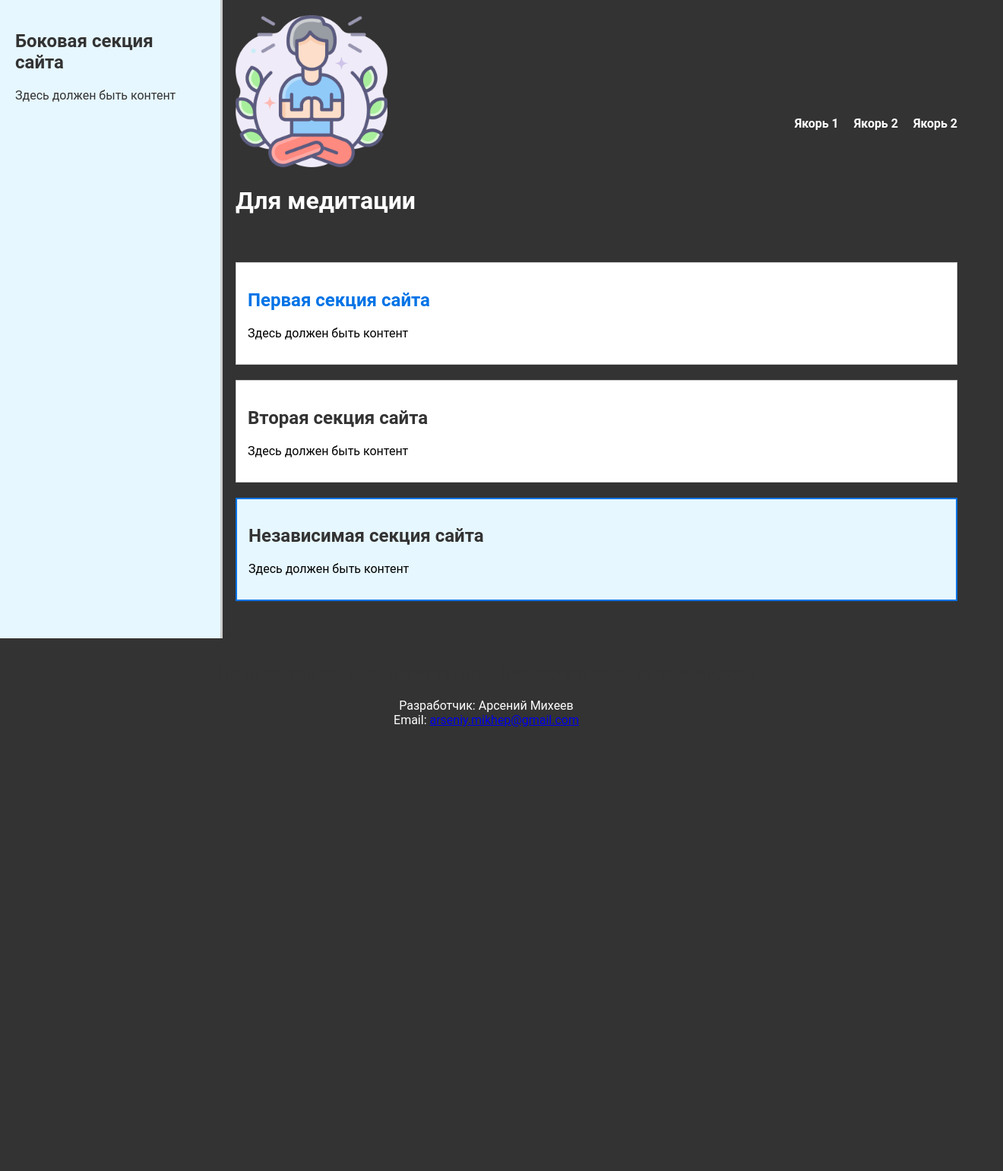
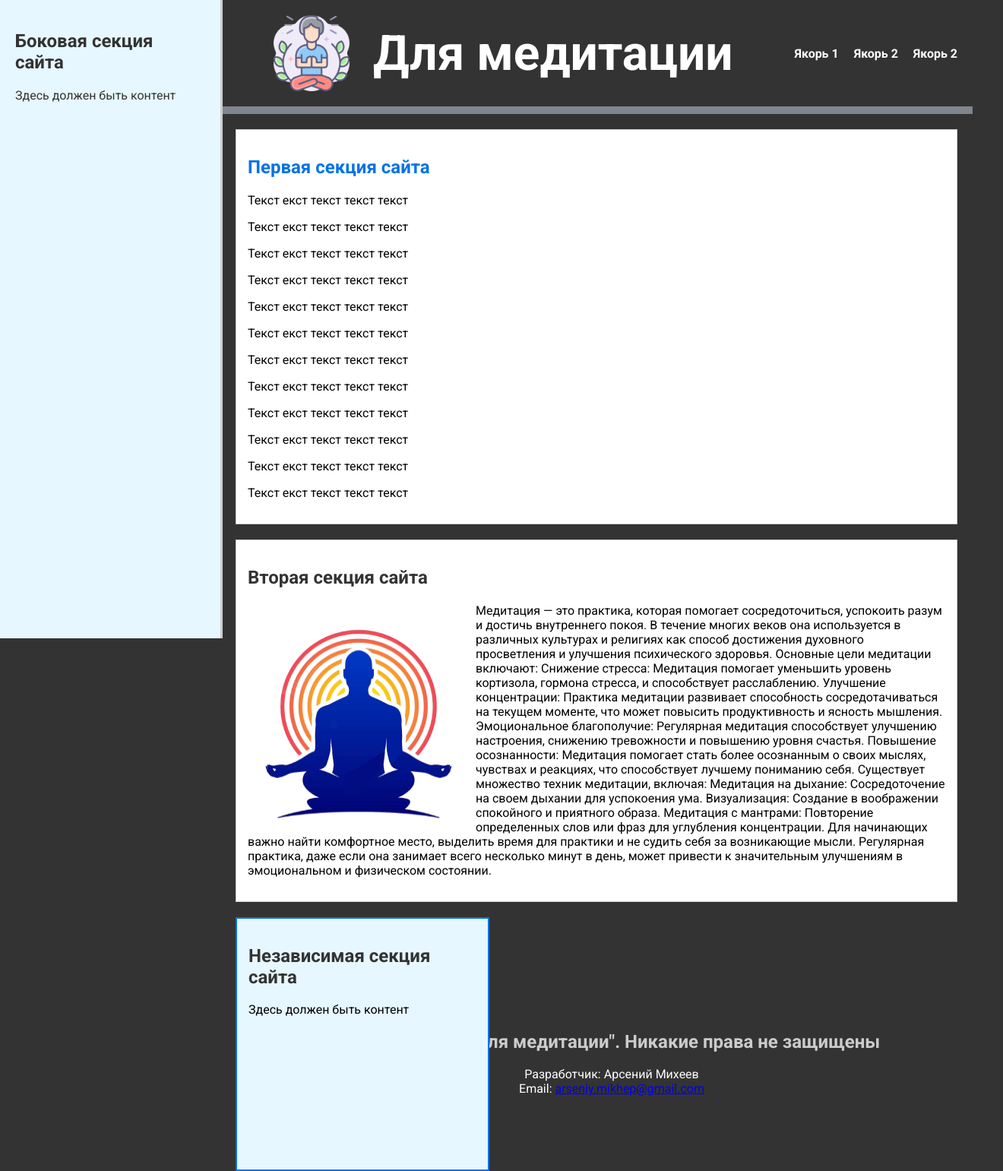
Before and after one commit to grenition/meditation-website, a plain HTML site: page index.html in a window 1280 px wide. Shown: the whole page at 76% size, 1320 px wide, since content can reach past the window. Before the commit the page ends 977 px from the top, so only its background shows below. Drawn offline with Linux system fonts and the light colour scheme.

Commit message:
feat: practice 3

```diff
--- a/index.html
+++ b/index.html
@@ -6,15 +6,16 @@
    <meta name="viewport" content="width=device-width, initial-scale=1.0">
    <title>Для медитации</title>
    <link rel="stylesheet" href="style.css">
-   <link rel="icon" href="resources/images/icon.png" type="image/png">
+   <link rel="icon" href="resources/images/" type="image/png">
+   <link href="https://fonts.googleapis.com/css2?family=Roboto:wght@400;700&display=swap" rel="stylesheet">
 </head>
 
 <body>
+   <div class="split">
+      <div class="split_mainGroup">
          <header>
-      <div class="logo">
-         <img src="resources/images/icon.png" alt="Логотип сайта" width="200" height="200">
+            <img src="resources/images/icon.png" alt="Логотип сайта" width="100" height="100">
             <h1 id="main_title">Для медитации</h1>
-      </div>
             <nav>
                <ul>
                   <li><a href="#title_1">Якорь 1</a></li>
@@ -23,26 +24,64 @@
                </ul>
             </nav>
          </header>
-
          <main>
             <section>
                <h2>Первая секция сайта</h2>
-         <p>Здесь должен быть контент</p>
+               <p>Текст екст текст текст текст </p>
+               <p>Текст екст текст текст текст </p>
+               <p>Текст екст текст текст текст </p>
+               <p>Текст екст текст текст текст </p>
+               <p>Текст екст текст текст текст </p>
+               <p>Текст екст текст текст текст </p>
+               <p>Текст екст текст текст текст </p>
+               <p>Текст екст текст текст текст </p>
+               <p>Текст екст текст текст текст </p>
+               <p>Текст екст текст текст текст </p>
+               <p>Текст екст текст текст текст </p>
+               <p>Текст екст текст текст текст </p>
             </section>
             <section>
                <h2>Вторая секция сайта</h2>
-         <p>Здесь должен быть контент</p>
+               <img src="resources/images/meditation.png" alt="Медитация" width="300" height="300" class="float_left">
+               <p>Медитация — это практика, которая помогает сосредоточиться, успокоить разум и достичь внутреннего
+                  покоя. В течение
+                  многих веков она используется в различных культурах и религиях как способ достижения духовного
+                  просветления и улучшения
+                  психического здоровья.
+
+                  Основные цели медитации включают:
+
+                  Снижение стресса: Медитация помогает уменьшить уровень кортизола, гормона стресса, и способствует
+                  расслаблению.
+
+                  Улучшение концентрации: Практика медитации развивает способность сосредотачиваться на текущем моменте,
+                  что может
+                  повысить продуктивность и ясность мышления.
+
+                  Эмоциональное благополучие: Регулярная медитация способствует улучшению настроения, снижению
+                  тревожности и повышению
+                  уровня счастья.
+
+                  Повышение осознанности: Медитация помогает стать более осознанным о своих мыслях, чувствах и реакциях,
+                  что способствует
+                  лучшему пониманию себя.
+
+                  Существует множество техник медитации, включая:
+
+                  Медитация на дыхание: Сосредоточение на своем дыхании для успокоения ума.
+                  Визуализация: Создание в воображении спокойного и приятного образа.
+                  Медитация с мантрами: Повторение определенных слов или фраз для углубления концентрации.
+                  Для начинающих важно найти комфортное место, выделить время для практики и не судить себя за
+                  возникающие мысли.
+                  Регулярная практика, даже если она занимает всего несколько минут в день, может привести к
+                  значительным улучшениям в
+                  эмоциональном и физическом состоянии.</p>
             </section>
             <article>
                <h2>Независимая секция сайта</h2>
                <p>Здесь должен быть контент</p>
             </article>
-      <aside>
-         <h2>Боковая секция сайта</h2>
-         <p>Здесь должен быть контент</p>
-      </aside>
          </main>
-
          <footer>
             <h2>Пример сайта "Для медитации". Никакие права не защищены</h2>
             <address>
@@ -50,7 +89,12 @@
                Email: <a href="mailto:arseniy.mikhep@gmail.com">arseniy.mikhep@gmail.com</a>
             </address>
          </footer>
-
+      </div>
+      <aside>
+         <h2>Боковая секция сайта</h2>
+         <p>Здесь должен быть контент</p>
+      </aside>
+   </div>
 </body>
 
 </html>
--- a/style.css
+++ b/style.css
@@ -12,7 +12,22 @@ header {
    display: flex;
    justify-content: space-between;
    align-items: center;
-   margin-left: 290px;
+   z-index: 1;
+   position: sticky;
+   height: 100px;
+   top: 0px;
+   border-bottom: 10px solid #7f868c;
+}
+
+header img{
+   position: relative;
+   top: 0px;
+   left: 50px;
+}
+
+header h1{
+   font-size: 5vw;
+   text-align: center;
 }
 
 nav ul {
@@ -41,9 +56,19 @@ nav ul li a:active {
    color: red;
 }
 
+.split{
+   height: 100vh;
+   display: flex;
+   justify-content: space-between;
+}
+
+.split_mainGroup{
+   margin-left: 290px;
+   width: 100%;
+}
+
 main {
    padding: 20px;
-   margin-left: 290px;
 }
 
 section {
@@ -51,25 +76,37 @@ section {
    padding: 15px;
    border: 1px solid #ccc;
    background-color: #fff;
+   display: block;
+   min-height: 350px;
+}
+
+.float_left{
+   float: left;
 }
 
 article {
    margin-bottom: 20px;
    padding: 15px;
+   position: inherit;
    border: 2px solid #0073e6;
    background-color: #e6f7ff;
+   position: absolute;
+   width: 300px;
+   height: 300px;
+   z-index: 1;
 }
 
 aside {
    width: 250px;
    height: 100vh;
    color: #ccc;
-   position: fixed;
    top: 0;
    left: 0;
    padding: 20px;
    background-color: #e6f7ff;
    border-right: 3px solid #ccc;
+   position: fixed;
+   z-index: 1000;
 }
 
 aside p {
@@ -77,14 +114,21 @@ aside p {
 }
 
 footer {
+   width: 100%;
    background-color: #333;
    color: white;
    padding: 20px;
    text-align: center;
+   position: relative;
+   top: 90px;
 }
 
 footer address {
    font-style: normal;
+}
+
+footer h2{
+   color: #ccc;
 }
 
 main section:first-of-type h2 {
```
Also changed, not shown: resources/images/meditation.png (added), 1 other file. Lines whose indentation alone changed are shown as unchanged.
